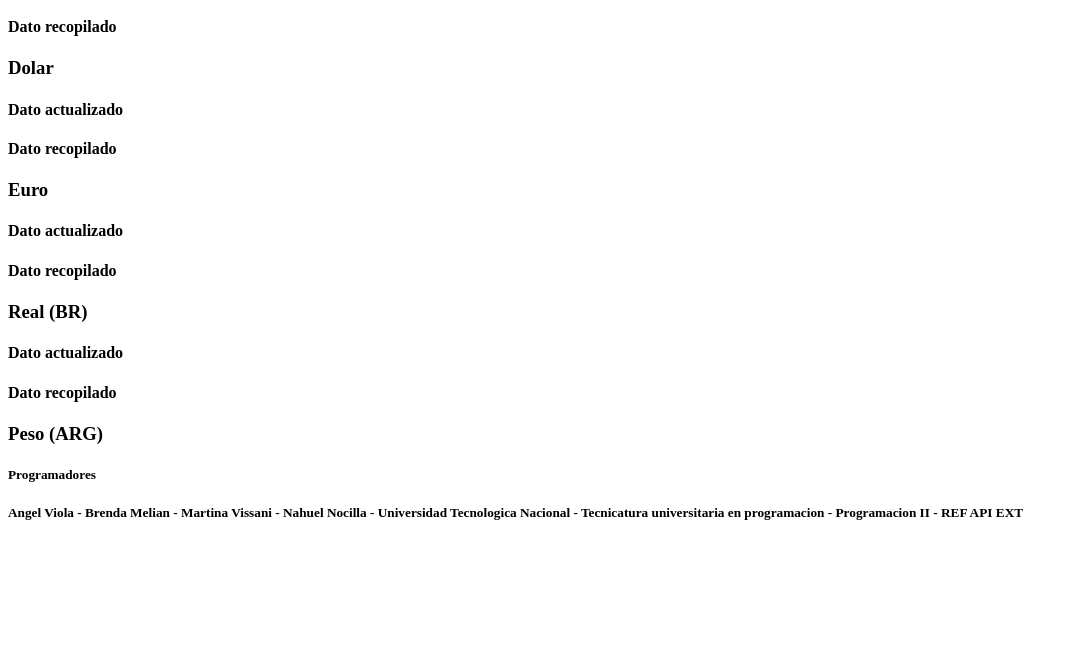
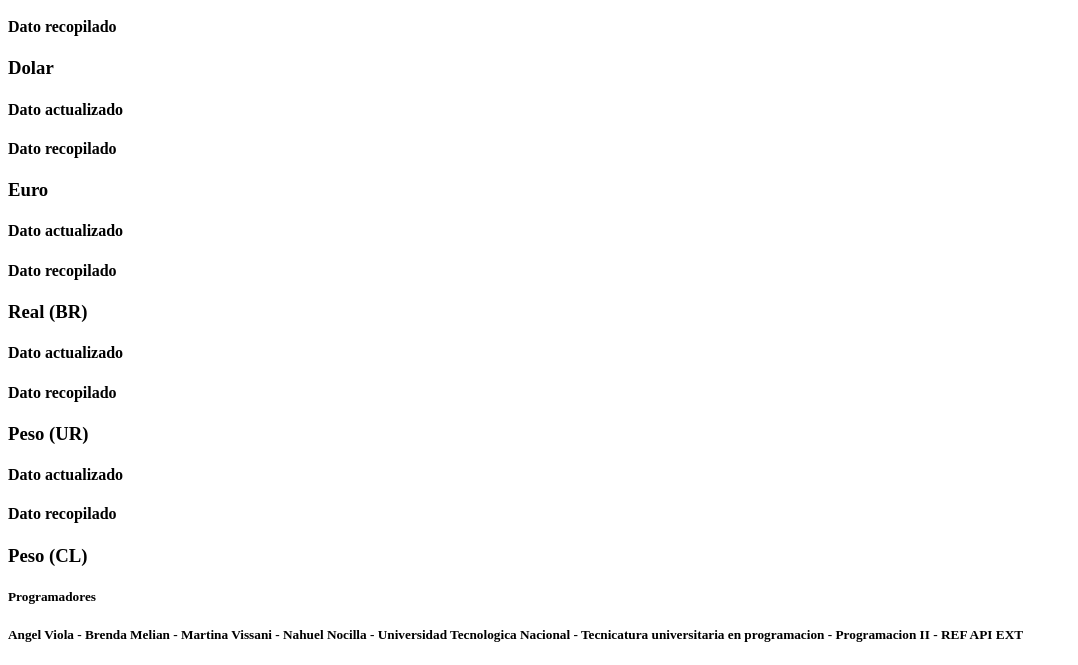
Before and after one commit to mvissani/Trabajo-Grupal-Programacion-II, a plain HTML site: page front/Index.html in a window 1280 px wide. Shown: the part 153-818 px from the top of the page, without its empty margins (0-1078 px from the left). Drawn offline with Linux system fonts and the light colour scheme.

Commit message:
correcciones

```diff
--- a/front/Index.html
+++ b/front/Index.html
@@ -30,7 +30,12 @@
   <div>
     <h4>Dato actualizado</h4>
     <h4>Dato recopilado</h4>
-    <h3> Peso (ARG)</h3>
+    <h3> Peso (UR)</h3>
+  </div>
+  <div>
+    <h4>Dato actualizado</h4>
+    <h4>Dato recopilado</h4>
+    <h3> Peso (CL)</h3>
   </div>
 </body>
 <footer>
```
